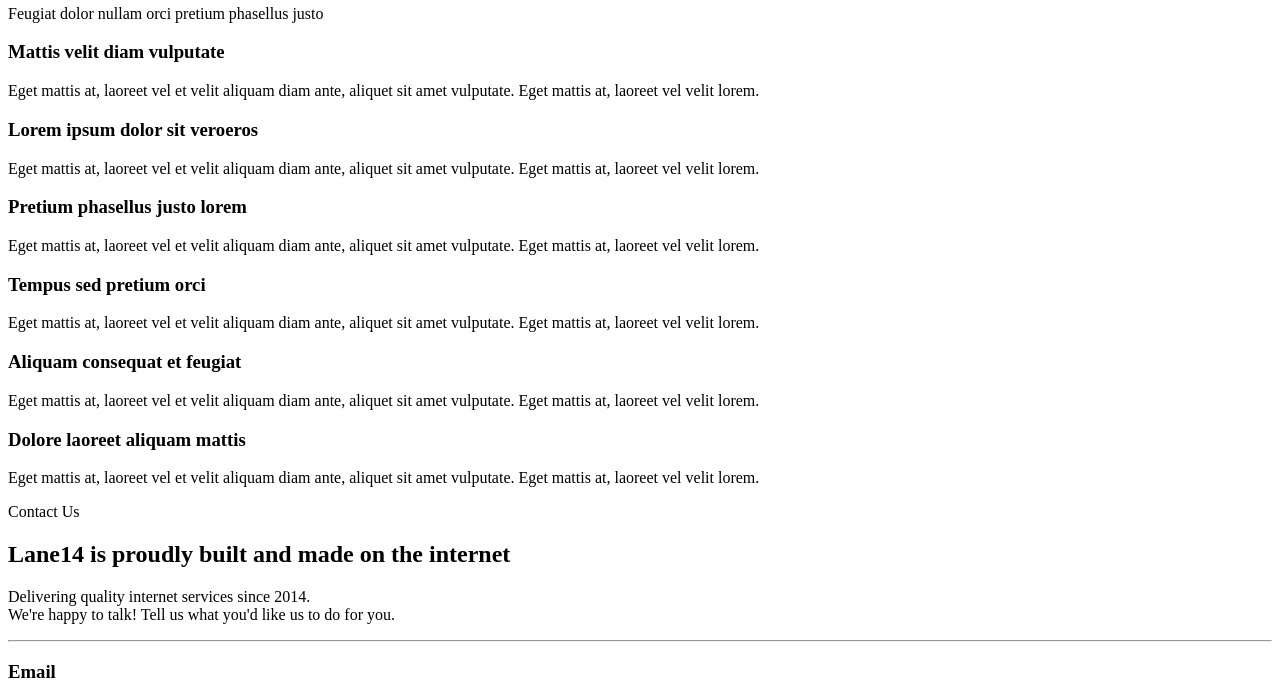
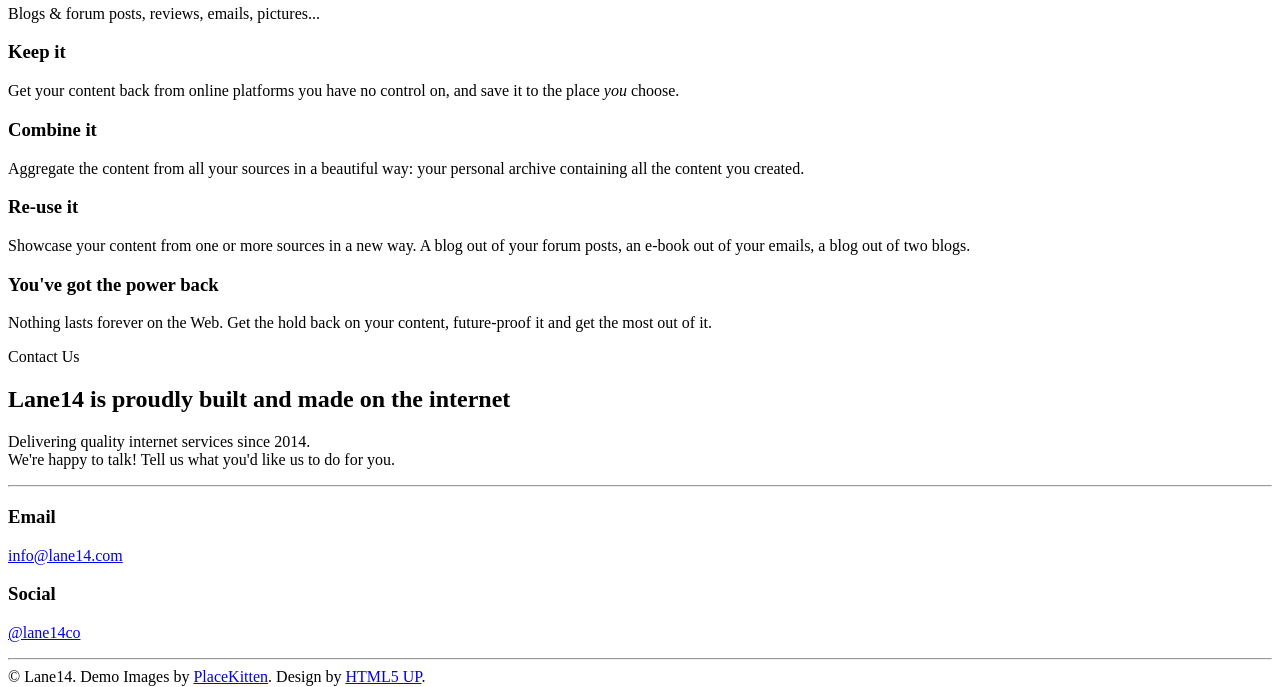
Before and after one commit to motdiem/motdiem.github.io, a plain HTML site: page index.html in a window 1280 px wide. Shown: the part 622-1309 px from the top of the page. Drawn offline with Linux system fonts and the light colour scheme; a script that the page names is missing.

Commit message:
filled a bit of the details part

```diff
--- a/index.html
+++ b/index.html
@@ -136,50 +136,36 @@
 									<!-- Features -->
 										<section id="features">
 											<header class="style1">
-												<h2>Dolor consequat feugiat amet veroeros</h2>
-												<p class="byline">Feugiat dolor nullam orci pretium phasellus justo</p>
+												<h2>Every day you create content on the Web</h2>
+												<p class="byline">Blogs & forum posts, reviews, emails, pictures...</p>
 											</header>
 											<div class="feature-list">
 												<div>
 													<div class="row">
 														<div class="6u">
 															<section>
-																<h3 class="fa fa-comment">Mattis velit diam vulputate</h3>
-																<p>Eget mattis at, laoreet vel et velit aliquam diam ante, aliquet sit amet vulputate. Eget mattis at, laoreet vel velit lorem.</p>
+																<h3 class="fa fa-picture-o">Keep it</h3>
+																<p>Get your content back from online platforms you have no control on, and save it to the place <i>you</i> choose.</p>
 															</section>
 														</div>
 														<div class="6u">
 															<section>
-																<h3 class="fa fa-refresh">Lorem ipsum dolor sit veroeros</h3>
-																<p>Eget mattis at, laoreet vel et velit aliquam diam ante, aliquet sit amet vulputate. Eget mattis at, laoreet vel velit lorem.</p>
+																<h3 class="fa fa-cog">Combine it</h3>
+																<p>Aggregate the content from all your sources in a beautiful way: your personal archive containing all the content you created.</p>
 															</section>
 														</div>
 													</div>
 													<div class="row">
 														<div class="6u">
 															<section>
-																<h3 class="fa fa-picture-o">Pretium phasellus justo lorem</h3>
-																<p>Eget mattis at, laoreet vel et velit aliquam diam ante, aliquet sit amet vulputate. Eget mattis at, laoreet vel velit lorem.</p>
+																<h3 class="fa fa-refresh">Re-use it</h3>
+																<p>Showcase your content from one or more sources in a new way. A blog out of your forum posts, an e-book out of your emails, a blog out of two blogs.</p>
 															</section>
 														</div>
 														<div class="6u">
 															<section>
-																<h3 class="fa fa-cog">Tempus sed pretium orci</h3>
-																<p>Eget mattis at, laoreet vel et velit aliquam diam ante, aliquet sit amet vulputate. Eget mattis at, laoreet vel velit lorem.</p>
-															</section>
-														</div>
-													</div>
-													<div class="row">
-														<div class="6u">
-															<section>
-																<h3 class="fa fa-wrench">Aliquam consequat et feugiat</h3>
-																<p>Eget mattis at, laoreet vel et velit aliquam diam ante, aliquet sit amet vulputate. Eget mattis at, laoreet vel velit lorem.</p>
-															</section>
-														</div>
-														<div class="6u">
-															<section>
-																<h3 class="fa fa-check">Dolore laoreet aliquam mattis</h3>
-																<p>Eget mattis at, laoreet vel et velit aliquam diam ante, aliquet sit amet vulputate. Eget mattis at, laoreet vel velit lorem.</p>
+																<h3 class="fa fa-check">You've got the power back</h3>
+																<p>Nothing lasts forever on the Web. Get the hold back on your content, future-proof it and get the most out of it.</p>
 															</section>
 														</div>
 													</div>
```
